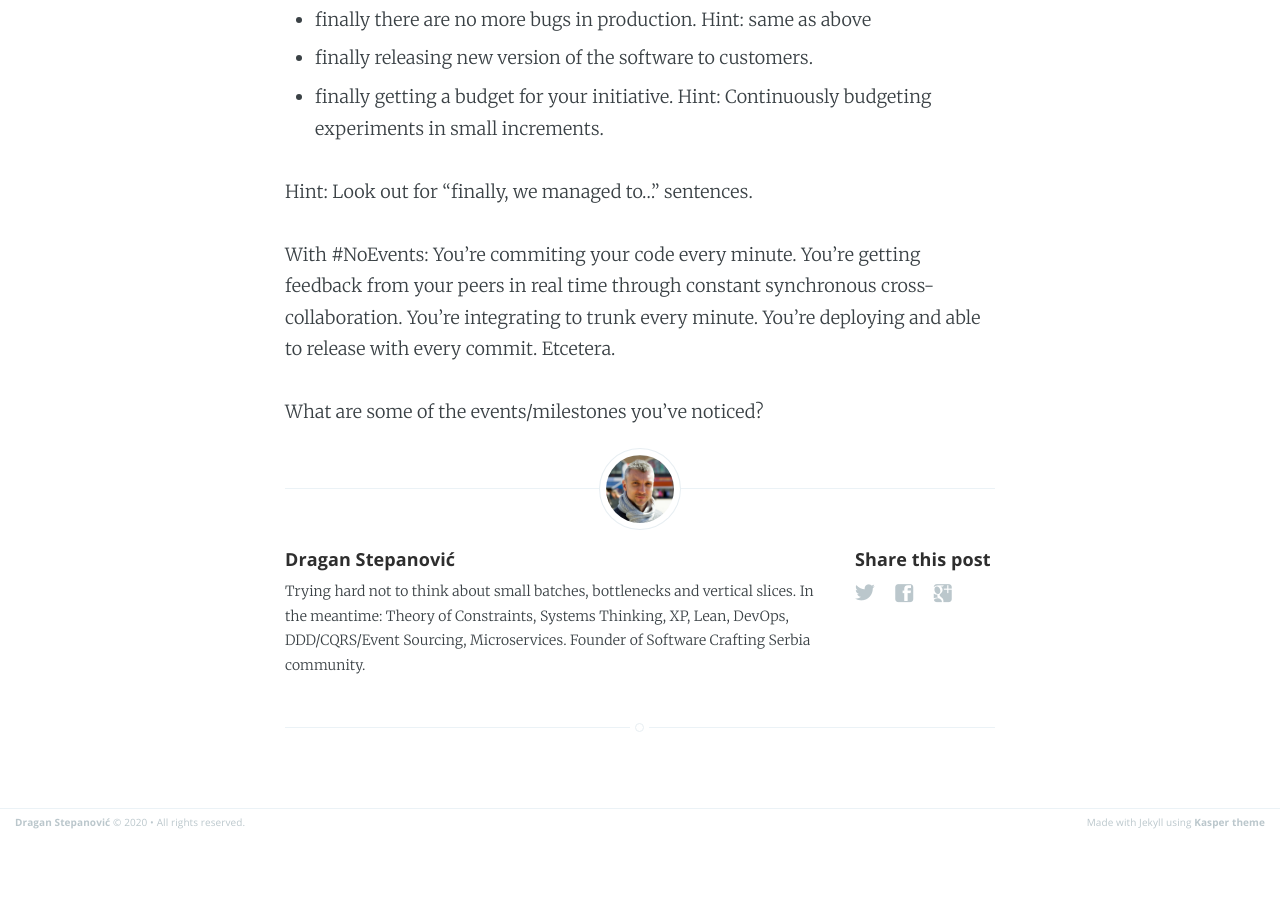
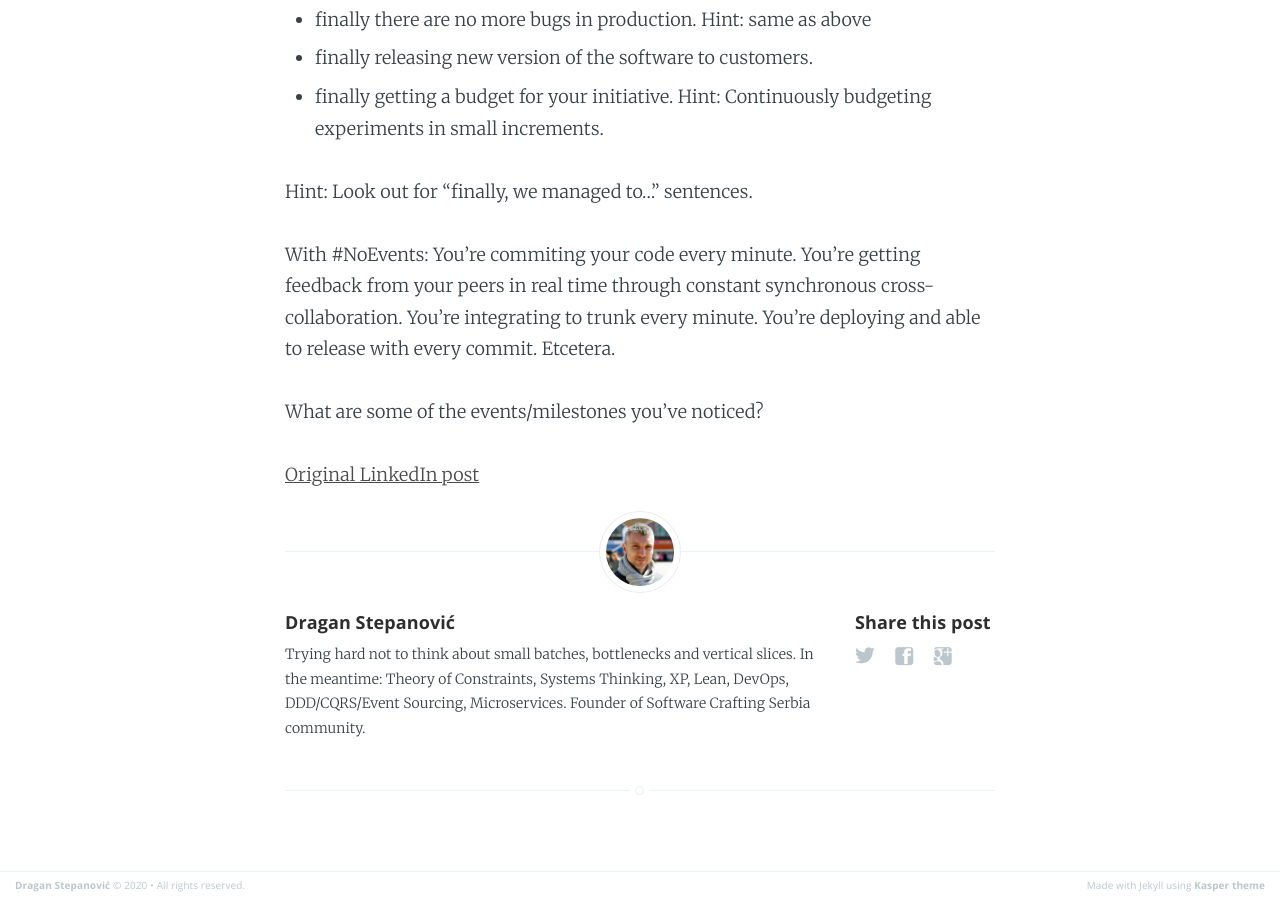
Before and after one commit to dragan-stepanovic/dragan-stepanovic.github.io, a Jekyll site: the page built from _posts/2019-10-08-relief-and-feedback-loops.md, in a window 1280 px wide and 900 px high, scrolled down 932 px. Built offline with Jekyll 4.4.1, drawn with Linux system fonts in a browser that asks for light colours; before the commit the page ends 1769 px from its top, so only the background shows below that.

Commit message:
update post

```diff
--- a/_posts/2019-10-08-relief-and-feedback-loops.md
+++ b/_posts/2019-10-08-relief-and-feedback-loops.md
@@ -24,3 +24,5 @@ You're commiting your code every minute. You're getting feedback from your peers
 You're integrating to trunk every minute. You're deploying and able to release with every commit. Etcetera.
 
 What are some of the events/milestones you've noticed?
+
+[Original LinkedIn post](https://www.linkedin.com/feed/update/urn%3Ali%3Ashare%3A6587321022423281665)
```
